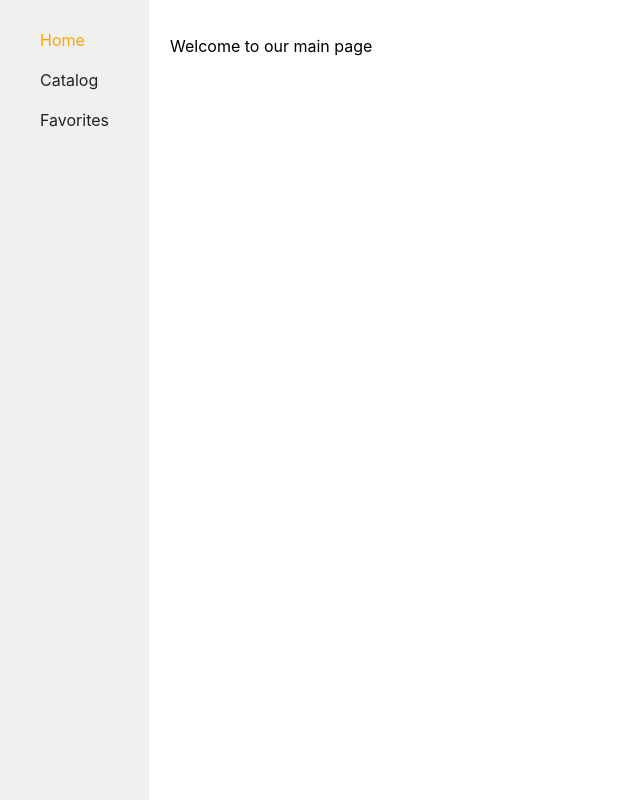
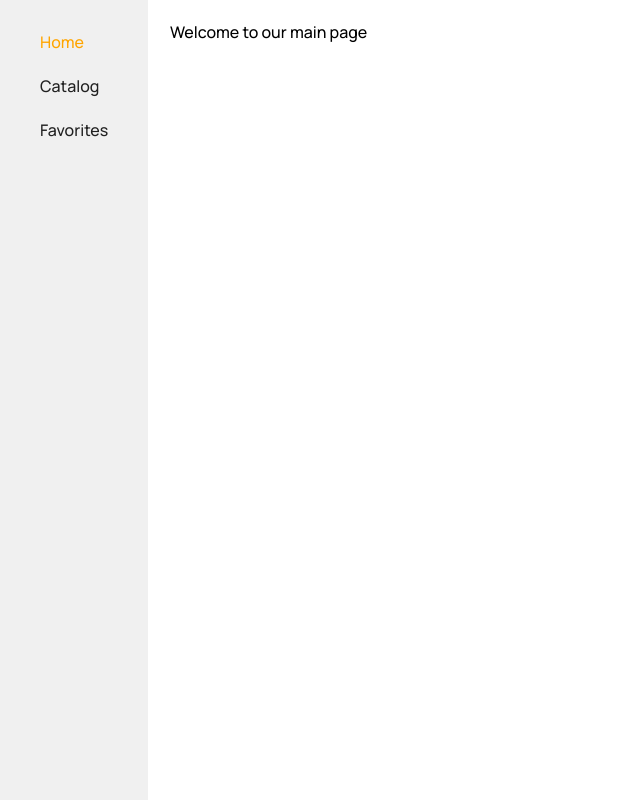
Before and after one commit to iSteffan/car-rent-ts, a React (Create React App) app: page / in a window 1280 px wide. Shown: the whole page, without its empty margins (0-640 px from the left). Built offline with nearby package versions, Linux system fonts and the light colour scheme.

Commit message:
fix styles

```diff
--- a/src/index.css
+++ b/src/index.css
@@ -1,13 +1,54 @@
+@import-normalize;
+
+@font-face {
+  font-family: 'ManropeRegular';
+  font-style: normal;
+  font-weight: 400;
+  src: url('./fonts/Manrope-Regular.ttf') format('truetype');
+}
+
+@font-face {
+  font-family: 'ManropeMedium';
+  font-style: normal;
+  font-weight: 500;
+  src: url('./fonts/Manrope-Medium.ttf') format('truetype');
+}
+
+@font-face {
+  font-family: 'ManropSemiBold';
+  font-style: normal;
+  font-weight: 600;
+  src: url('./fonts/Manrope-SemiBold.ttf') format('truetype');
+}
+
 body {
   margin: 0;
-  font-family: -apple-system, BlinkMacSystemFont, 'Segoe UI', 'Roboto', 'Oxygen',
-    'Ubuntu', 'Cantarell', 'Fira Sans', 'Droid Sans', 'Helvetica Neue',
-    sans-serif;
+  font-family: 'ManropeMedium', sans-serif;
+  font-size: 16px;
+  line-height: 1.5;
   -webkit-font-smoothing: antialiased;
   -moz-osx-font-smoothing: grayscale;
 }
 
 code {
-  font-family: source-code-pro, Menlo, Monaco, Consolas, 'Courier New',
-    monospace;
+  font-family: source-code-pro, Menlo, Monaco, Consolas, 'Courier New', monospace;
 }
+
+html {
+  box-sizing: border-box;
+}
+
+*,
+*::after,
+*::before {
+  box-sizing: inherit;
+}
+
+p {
+  margin: 0;
+}
+
+ul {
+  padding: 0;
+  margin: 0;
+}
```
